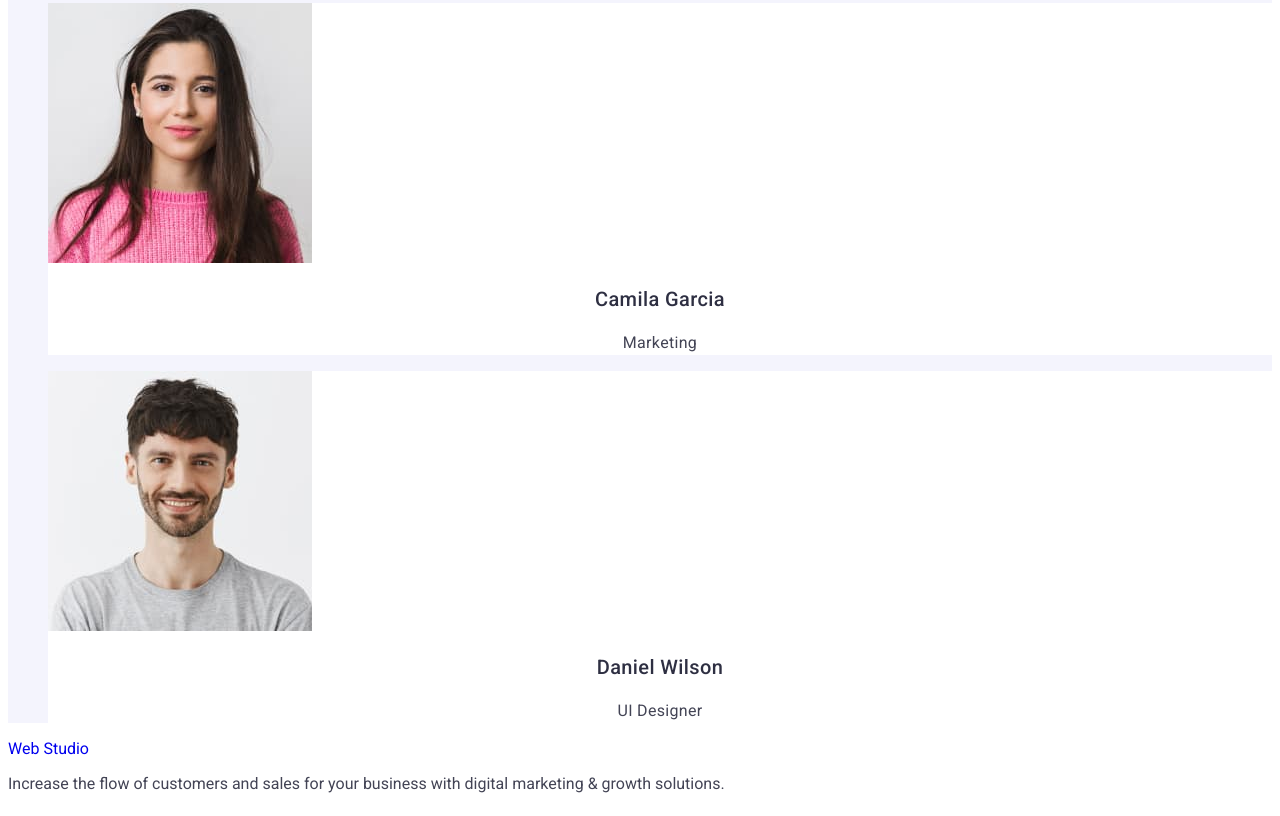
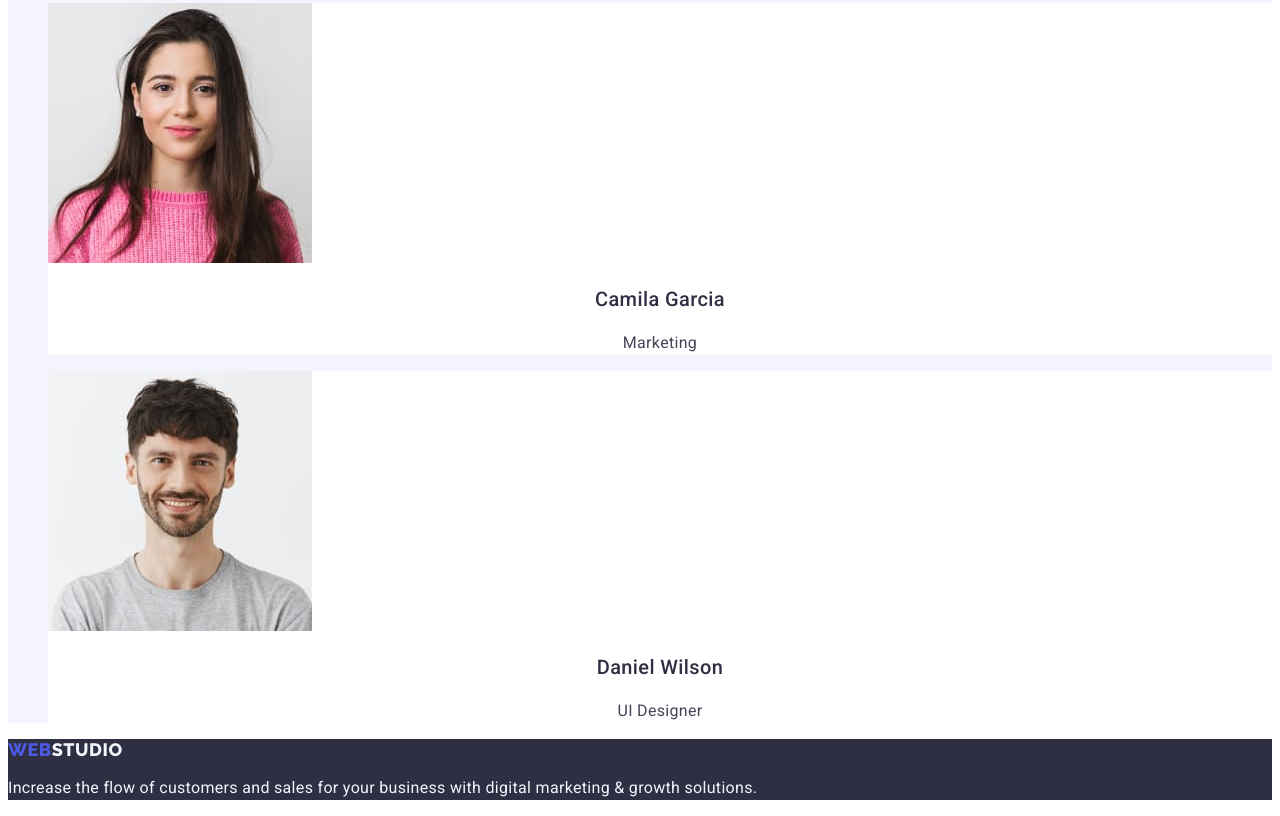
Before and after one commit to SaltyUA/webstudio-frontend, a plain HTML site: page index.html in a window 1280 px wide. Shown: the part 2560-3376 px from the top of the page. Drawn offline with Linux system fonts and the light colour scheme.

Commit message:
footer css

```diff
--- a/css/styles.css
+++ b/css/styles.css
@@ -181,3 +181,39 @@ body {
   text-align: center;
   letter-spacing: 0.02em;
 }
+
+/* ----------------------------FOOTER-------------------------------------- */
+
+.footer {
+  background-color: var(--dark-color);
+}
+.footer-text {
+  font-size: 16px;
+  line-height: 1.5;
+  letter-spacing: 0.02em;
+  color: var(--light-color);
+}
+
+.footer-logo {
+  font-family: "Raleway", sans-serif;
+  font-weight: 800;
+  font-size: 18px;
+  line-height: 1.17;
+  display: flex;
+  align-items: center;
+  letter-spacing: 0.03em;
+  text-transform: uppercase;
+  color: var(--primary-brand-color);
+}
+
+.footer-studio {
+  font-family: "Raleway", sans-serif;
+  font-weight: 800;
+  font-size: 18px;
+  line-height: 1.17;
+  display: flex;
+  align-items: center;
+  letter-spacing: 0.03em;
+  text-transform: uppercase;
+  color: var(--light-color);
+}
```
